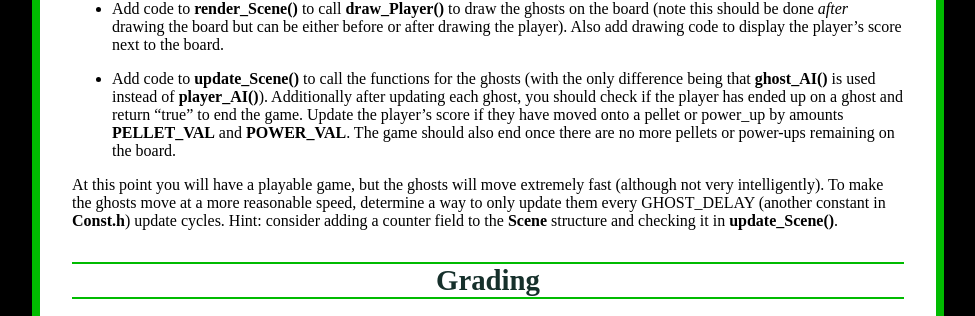
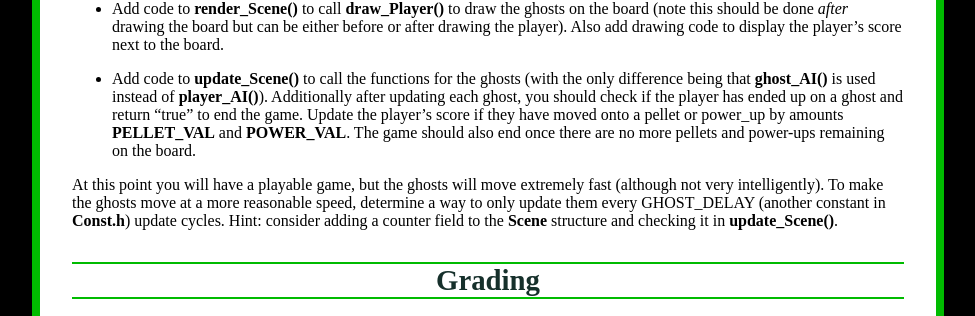
Before and after one commit to ycpcs/cs101-fall2018, a Jekyll site: the page built from assign/assign06.md, in a window 1280 px wide and 900 px high, scrolled down 4318 px. Shown: the part 136-452 px from the top of the window, without its empty margins (152-1127 px from the left). Built offline with Jekyll 4.4.1, drawn with Linux system fonts in a browser that asks for light colours.

Commit message:
update assign 6
update assign 6

```diff
--- a/assign/assign06.md
+++ b/assign/assign06.md
@@ -175,7 +175,7 @@ Note the **draw_Player()**, **check_Player_Move()**, and **update_Player()** fun
 
 -   Add code to **render_Scene()** to call **draw_Player()** to draw the ghosts on the board (note this should be done *after* drawing the board but can be either before or after drawing the player). Also add drawing code to display the player's score next to the board.
 
--   Add code to **update_Scene()** to call the functions for the ghosts (with the only difference being that **ghost_AI()** is used instead of **player_AI()**). Additionally after updating each ghost, you should check if the player has ended up on a ghost and return "true" to end the game. Update the player's score if they have moved onto a pellet or power_up by amounts **PELLET_VAL** and **POWER_VAL**.  The game should also end once there are no more pellets or power-ups remaining on the board.
+-   Add code to **update_Scene()** to call the functions for the ghosts (with the only difference being that **ghost_AI()** is used instead of **player_AI()**). Additionally after updating each ghost, you should check if the player has ended up on a ghost and return "true" to end the game. Update the player's score if they have moved onto a pellet or power_up by amounts **PELLET_VAL** and **POWER_VAL**.  The game should also end once there are no more pellets and power-ups remaining on the board.
 
 At this point you will have a playable game, but the ghosts will move extremely fast (although not very intelligently). To make the ghosts move at a more reasonable speed, determine a way to only update them every GHOST_DELAY (another constant in **Const.h**) update cycles. Hint: consider adding a counter field to the **Scene** structure and checking it in **update_Scene()**.
 
```
